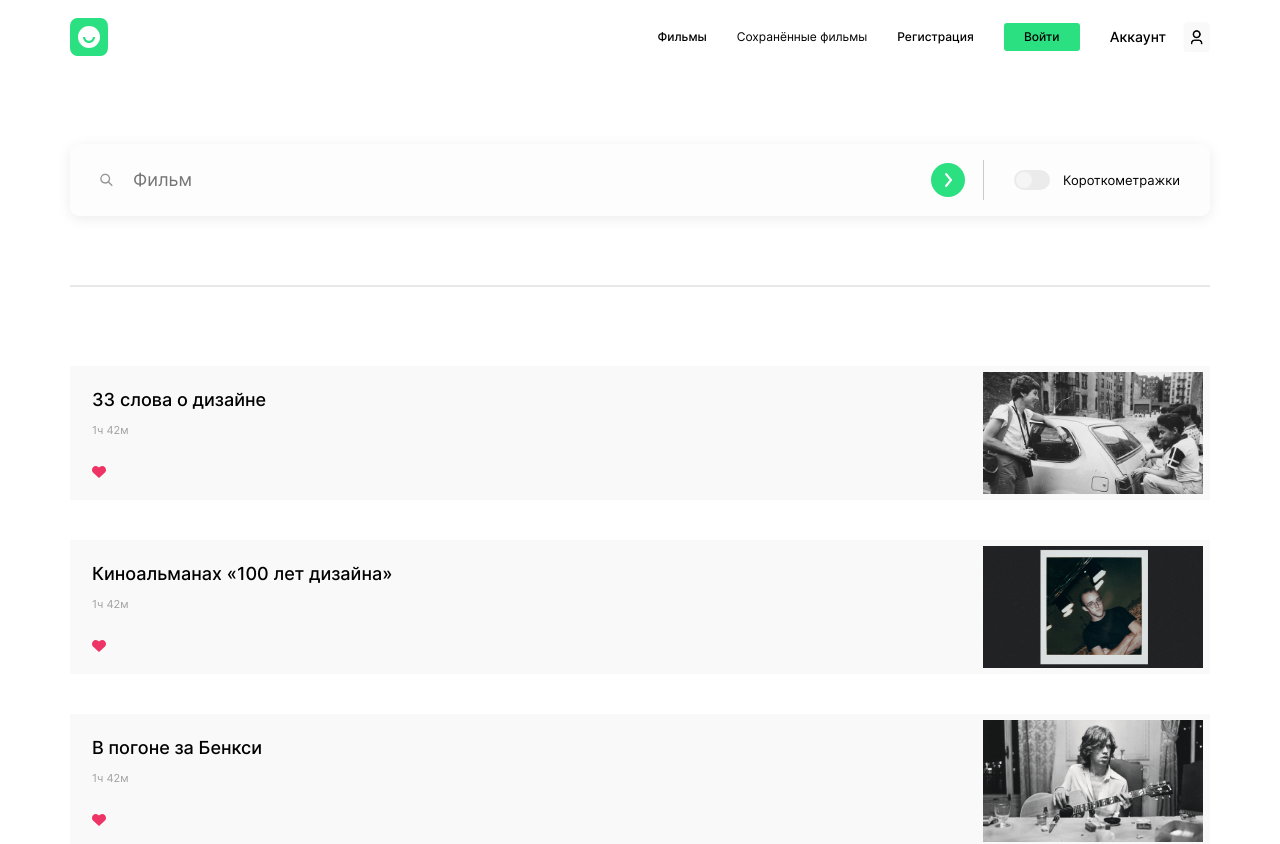
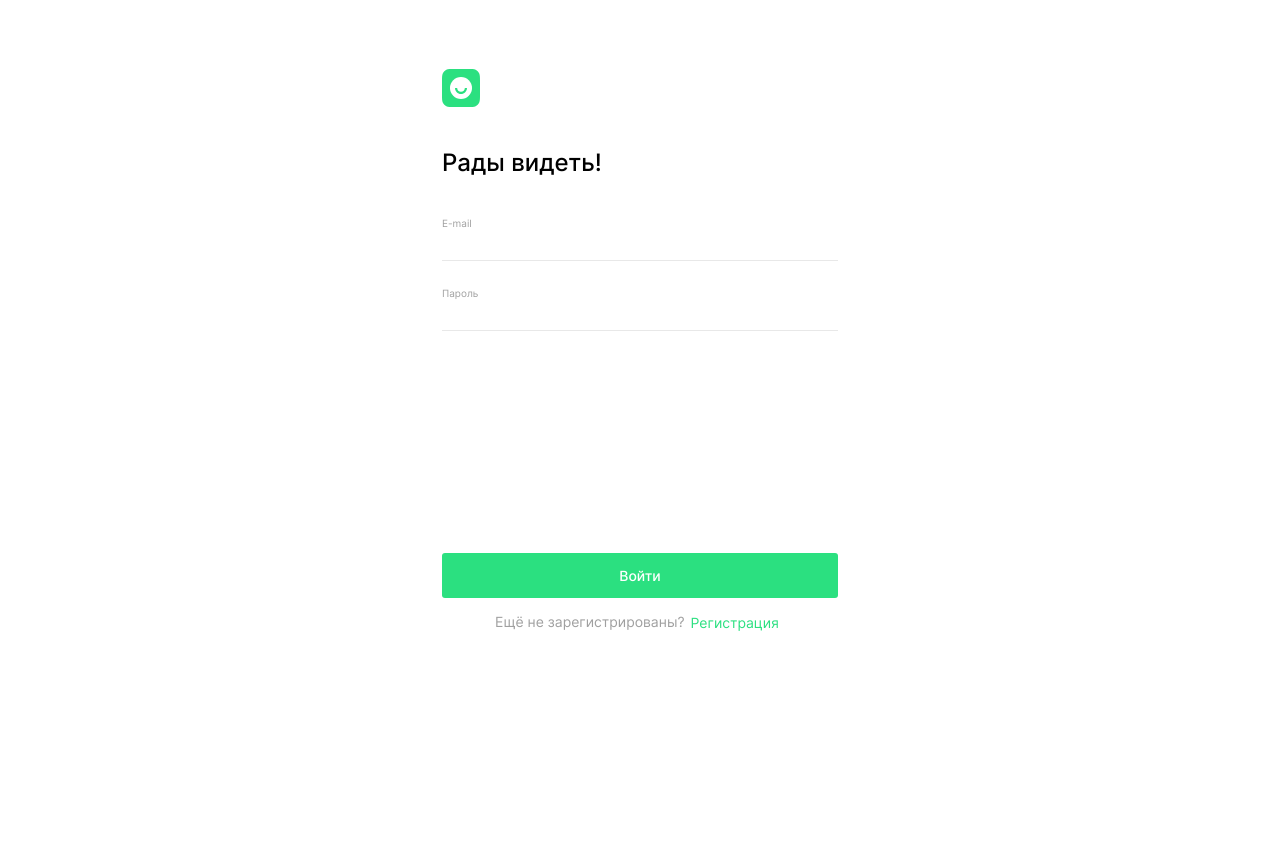
Before and after one commit to katokinawa/movies-explorer-frontend, a React (Create React App) app: page /signin in a window 1280 px wide. Shown: the top 844 px of the page. After the commit the page ends 800 px from the top, so only its background shows below. Built offline with nearby package versions, Linux system fonts and the light colour scheme.

Commit message:
feat: buttons in header is working and routing

```diff
--- a/package.json
+++ b/package.json
@@ -8,6 +8,7 @@
     "@testing-library/user-event": "^13.5.0",
     "react": "^18.2.0",
     "react-dom": "^18.2.0",
+    "react-router-dom": "^6.9.0",
     "react-scripts": "5.0.1",
     "web-vitals": "^2.1.4"
   },
--- a/src/components/App/App.js
+++ b/src/components/App/App.js
@@ -1,11 +1,27 @@
 import "./App.css";
+import * as React from "react";
+import { Routes, Route } from "react-router-dom";
 import Main from "../Main/Main";
+import Movies from "../Movies/Movies";
+import Profile from "../Profile/Profile";
+import Register from "../Register/Register";
+import Error from "../Error/Error";
+import Login from "../Login/Login";
+import SavedMovies from "../SavedMovies/SavedMovies";
 
 function App() {
   return (
     <div className="body">
       <div className="page">
-        <Main />
+        <Routes>
+          <Route path="/" element={<Main />} />
+          <Route path="/movies" element={<Movies />} />
+          <Route path="/saved-movies" element={<SavedMovies />} />
+          <Route path="/profile" element={<Profile />} />
+          <Route path="/signin" element={<Login />} />
+          <Route path="/signup" element={<Register />} />
+          <Route path="*" element={<Error />} />
+        </Routes>
       </div>
     </div>
   );
--- a/src/components/Header/Header.js
+++ b/src/components/Header/Header.js
@@ -1,22 +1,23 @@
 import "./Header.css";
+import { NavLink } from "react-router-dom";
 
 function Header() {
   return (
     <header className="header page__header">
-      <div className="header__logo"></div>
+      <NavLink to="/" className="header__logo"></NavLink>
       <div className="header__sidebar">
-        <button className="subtitle header__subtitle header__subtitle-font_weight">
+        <NavLink to="/movies" className="subtitle header__subtitle header__subtitle-font_weight">
           Фильмы
-        </button>
-        <button className="subtitle header__subtitle">
+        </NavLink>
+        <NavLink to="/saved-movies" className="subtitle header__subtitle">
           Сохранённые фильмы
-        </button>
-        <button className="subtitle header__subtitle-signup">
+        </NavLink>
+        <NavLink to="/signup" className="subtitle header__subtitle-signup">
           Регистрация
-        </button>
-        <button className="subtitle header__button-login">Войти</button>
+        </NavLink>
+        <NavLink to="/signin" className="subtitle header__button-login">Войти</NavLink>
         <div className="header__account-wrapper">
-          <button className="subtitle header__button-account">Аккаунт</button>
+          <NavLink to="/profile" className="subtitle header__button-account">Аккаунт</NavLink>
           <div className="header__icon-account"></div>
         </div>
       </div>
--- a/src/components/Login/Login.css
+++ b/src/components/Login/Login.css
@@ -48,7 +48,7 @@
   @media screen and (min-width: 767px) {
     .login__head-wrapper {
       display: flex;
-      align-items: start;
+      align-items: flex-start;
       width: 396px;
     }
   }
--- a/src/components/Main/Main.js
+++ b/src/components/Main/Main.js
@@ -1,24 +1,22 @@
 import "./Main.css";
+import { Routes, Route } from "react-router-dom";
 import Promo from "./Promo/Promo";
 import AboutProject from "./AboutProject/AboutProject";
 import Techs from "./Techs/Techs";
 import AboutMe from "./AboutMe/AboutMe";
 import Portfolio from "./Portfolio/Portfolio";
-import Movies from "../Movies/Movies";
-import Profile from "../Profile/Profile"
-import Register from "../Register/Register"
-import Error from "../Error/Error"
-import Login from "../Login/Login"
 import Header from "../Header/Header";
 import Footer from "../Footer/Footer";
-
-
 
 function Main() {
   return (
     <main className="content">
       <Header />
-      <Movies />
+      <Promo />
+      <AboutProject />
+      <Techs />
+      <AboutMe />
+      <Portfolio />
       <Footer />
     </main>
   );
--- a/src/components/Movies/FilterCheckbox/FilterCheckbox.js
+++ b/src/components/Movies/FilterCheckbox/FilterCheckbox.js
@@ -3,7 +3,7 @@ import "./FilterCheckbox.css";
 function FilterCheckbox() {
   return (
     <label className="filter-checkbox">
-      <input type="checkbox" class="filter-checkbox__invisible-checkbox" />
+      <input type="checkbox" className="filter-checkbox__invisible-checkbox" />
       <div className="filter-checkbox__visible-checkbox">
         <div className="filter-checkbox__circle-inner"></div>
       </div>
--- a/src/components/Movies/Movies.js
+++ b/src/components/Movies/Movies.js
@@ -2,10 +2,13 @@ import "./Movies.css";
 import SearchForm from "./SearchForm/SearchForm";
 import Preloader from "./Preloader/Preloader";
 import MoviesCardList from "../MoviesCardList/MoviesCardList";
+import Header from "../Header/Header";
+import Footer from "../Footer/Footer"
 
 function Movies() {
   return (
     <section className="movies">
+      <Header />
       <SearchForm />
       <MoviesCardList />
       <section className="movies_button-wrapper">
@@ -13,6 +16,7 @@ function Movies() {
           Ещё
         </button>
       </section>
+      <Footer />
     </section>
   );
 }
--- a/src/components/Register/Register.css
+++ b/src/components/Register/Register.css
@@ -48,7 +48,7 @@
 @media screen and (min-width: 767px) {
   .register__head-wrapper {
     display: flex;
-    align-items: start;
+    align-items: flex-start;
     width: 396px;
   }
 }
--- a/src/components/SavedMovies/SavedMovies.js
+++ b/src/components/SavedMovies/SavedMovies.js
@@ -1,10 +1,21 @@
 import "./SavedMovies.css";
 import MoviesCardList from "../MoviesCardList/MoviesCardList";
+import SearchForm from "../Movies/SearchForm/SearchForm";
+import Header from "../Header/Header";
+import Footer from "../Footer/Footer"
 
 function SavedMovies() {
   return (
     <ul className="saved-movies">
+      <Header />
+      <SearchForm />
       <MoviesCardList />
+      <section className="movies_button-wrapper">
+        <button className="movies_button" type="button">
+          Ещё
+        </button>
+      </section>
+      <Footer />
     </ul>
   );
 }
--- a/src/index.js
+++ b/src/index.js
@@ -3,11 +3,14 @@ import ReactDOM from "react-dom/client";
 import "./index.css";
 import App from "./components/App/App";
 import reportWebVitals from "./reportWebVitals";
+import { BrowserRouter } from "react-router-dom";
 
 const root = ReactDOM.createRoot(document.getElementById("root"));
 root.render(
   <React.StrictMode>
-    <App />
+    <BrowserRouter>
+      <App />
+    </BrowserRouter>
   </React.StrictMode>
 );
 
```
Also changed, not shown: 1 other file (tests, documents, lock files or other folders).
